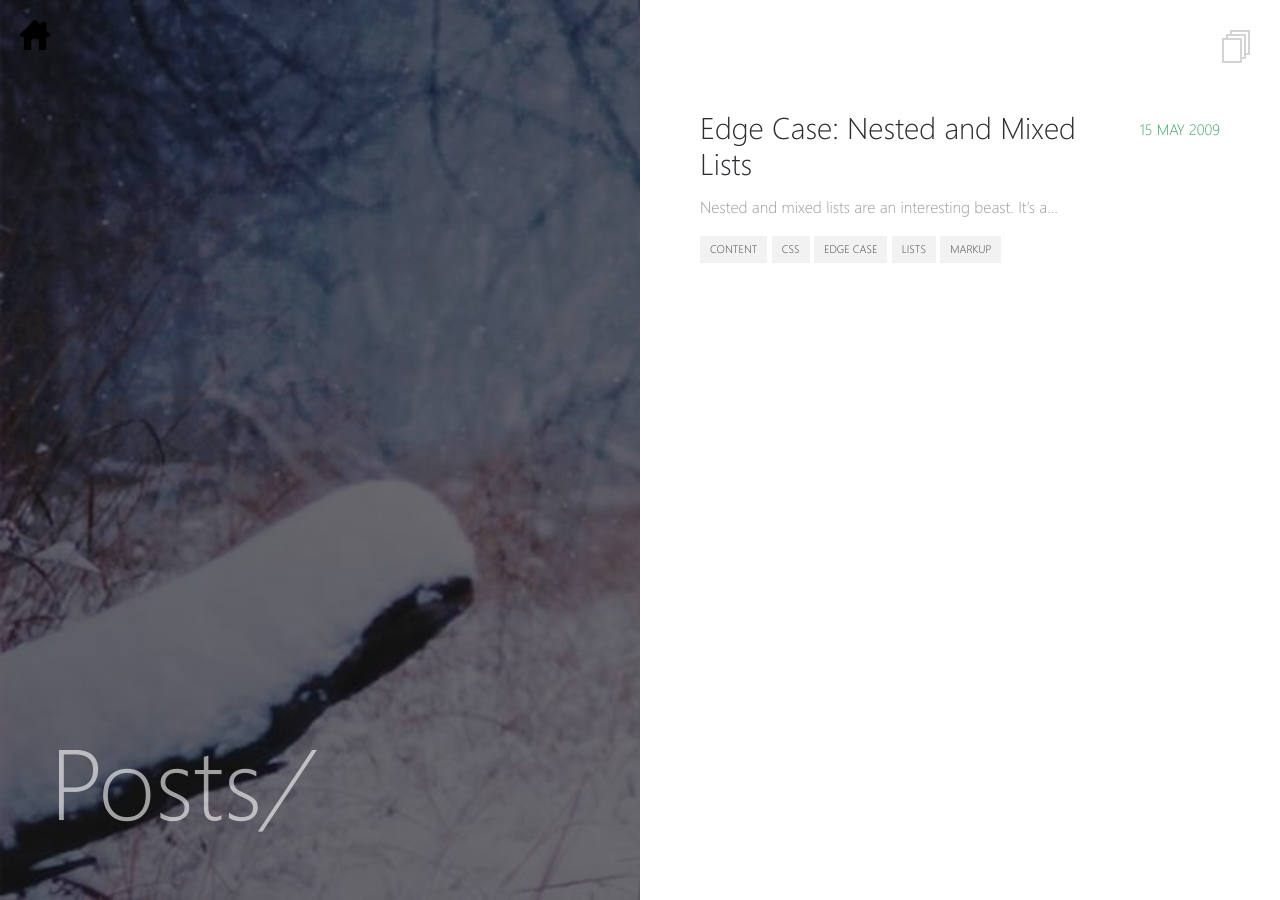
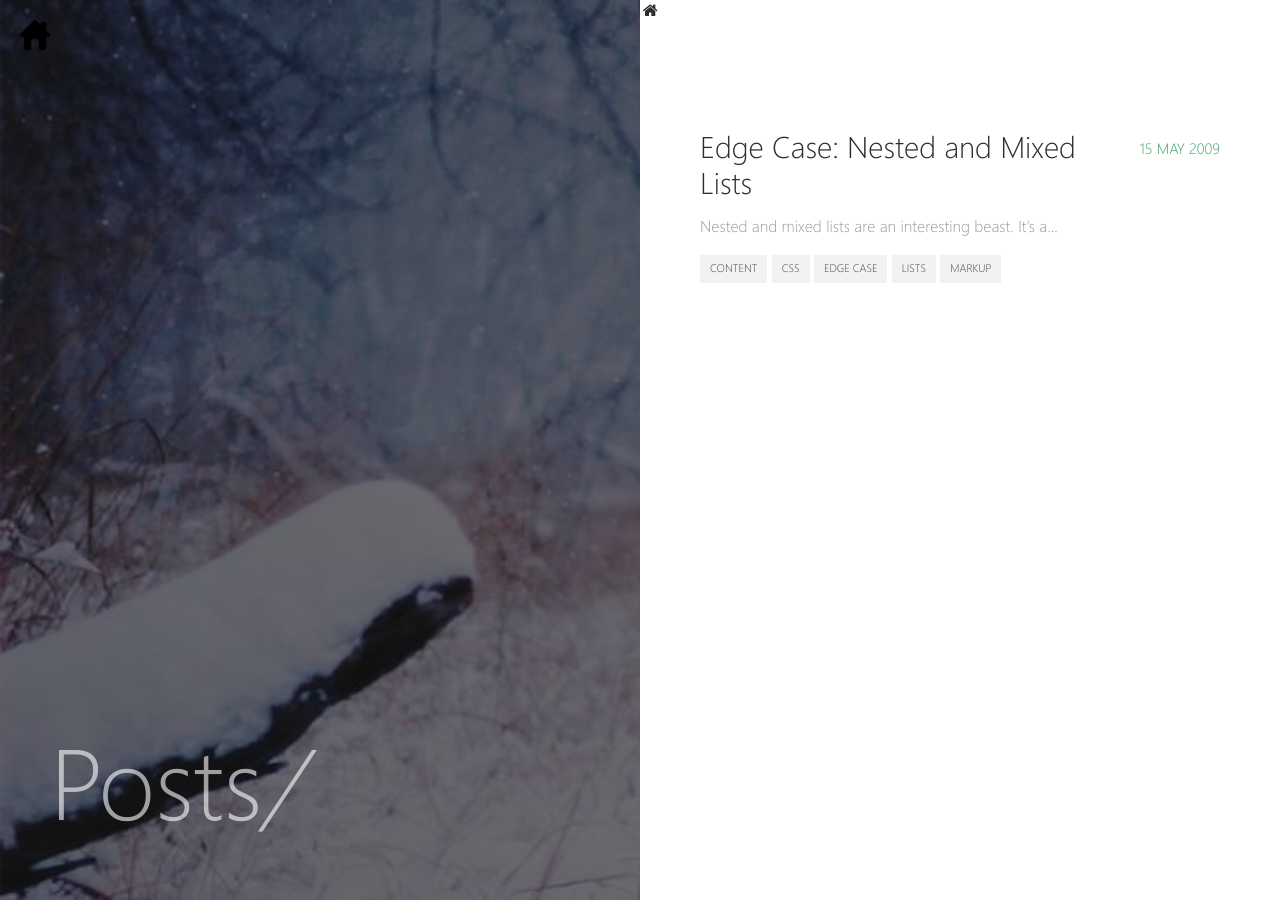
Before and after one commit to misterharsh/misterharsh.github.io, a Jekyll site: the page built from _pages/posts.md, in a window 1280 px wide. Built offline with Jekyll 4.4.1, drawn with Linux system fonts in a browser that asks for light colours.

Commit message:
trying homoe social button

```diff
--- a/_layouts/post-list.html
+++ b/_layouts/post-list.html
@@ -16,7 +16,7 @@
     </div>
 
     <div class="block-right">
-      <a href="posts.html" title="posts" class="posts-menu-icon"></a>
+      <a href="posts.html" title="posts" class="social-btn"><i class="fa fa-fw fa-home"></i></a>
       <div class="content">
         <ul class="posts-list">
         {% for post in site.posts %}
--- a/assets/_sass/_base.scss
+++ b/assets/_sass/_base.scss
@@ -105,6 +105,8 @@
 h6 {
   margin: 2rem 0 0.5rem;
   font-family: $base-font;
+  -ms-word-wrap: break-word;
+  word-wrap: break-word;
 }
 
 h1 {
```
